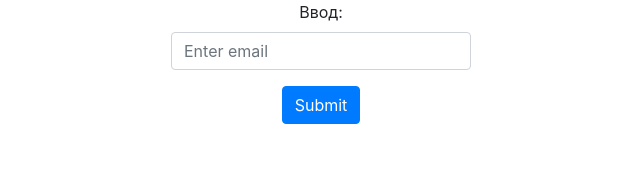
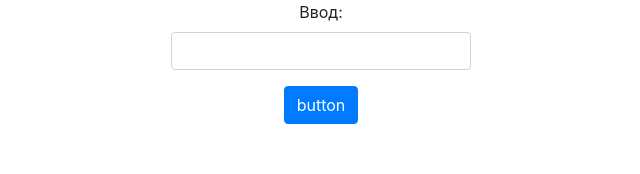
Before and after one commit to kotbegemot1/React-intensit-33_aston, a React (Create React App) app: page / in a window 1280 px wide. Shown: the top 174 px of the page, without its empty margins (319-959 px from the left). Built offline with nearby package versions, Linux system fonts and the light colour scheme.

Commit message:
add: life cycle methods

```diff
--- a/src/components/FormComp/FormComp.js
+++ b/src/components/FormComp/FormComp.js
@@ -6,45 +6,68 @@ import './FormComp.css';
 class FormComp extends Component {
   constructor(props) {
     super(props);
-    this.state = { input: "" };
+    this.state = { value: "" };
 
     console.log("constructor");
   }
 
-  componentDidMount() {
-    console.log("componentDidMount()");
+  static getDerivedStateFromProps(nextProps, prevState) {
+    console.log('getDerivedStateFromProps');
+    return null;
   }
 
-  shouldComponentUpdate() {
-    console.log("shouldComponentUpdate()");
+  componentDidMount() {
+    console.log('componentDidMount');
+  }
+
+  shouldComponentUpdate(nextProps, nextState) {
+    console.log('shouldComponentUpdate');
     return true;
   }
 
-  componentDidUpdate() {
-    console.log("componentDidUpdate()");
+  getSnapshotBeforeUpdate(prevProps, prevState) {
+    console.log('getSnapshotBeforeUpdate');
+    return null;
+  }
+
+  componentDidUpdate(prevProps, prevState, snapshot) {
+    console.log('componentDidUpdate');
+  }
+
+  componentWillUnmount() {
+    console.log('componentWillUnmount');
+  }
+
+  handleSubmit = (event) => {
+    alert('Вы ввели: ' + this.state.value);
+    event.preventDefault();
   }
 
   handleChange = (event) => {
-    this.setState(() => ({input: event.target.value}))
-    console.log(this.state)
+    this.setState({value: event.target.value});
+    console.log(this.state);
   }
 
   render() {
     return (
-      <>
+      <form onSubmit={this.handleSubmit}>
         <div className="form-group">
           <label htmlFor="exampleInputEmail1">Ввод:</label>
           <input
-          type="email"
-          className="form-control form"
-          id="exampleInputEmail1"
-          aria-describedby="emailHelp"
-          placeholder="Enter email"
+            type="text"
+            value={this.state.value}
+            onChange={this.handleChange}
+            className="form-control form"
+            id="exampleInputEmail1"
+            aria-describedby="emailHelp"
 
           />
         </div>
-        <button type="button" className="btn btn-primary">Submit</button>
-      </>
+        <button
+          type="submit"
+          className="btn btn-primary"
+        >button</button>
+      </form>
     );
   }
 }
```
